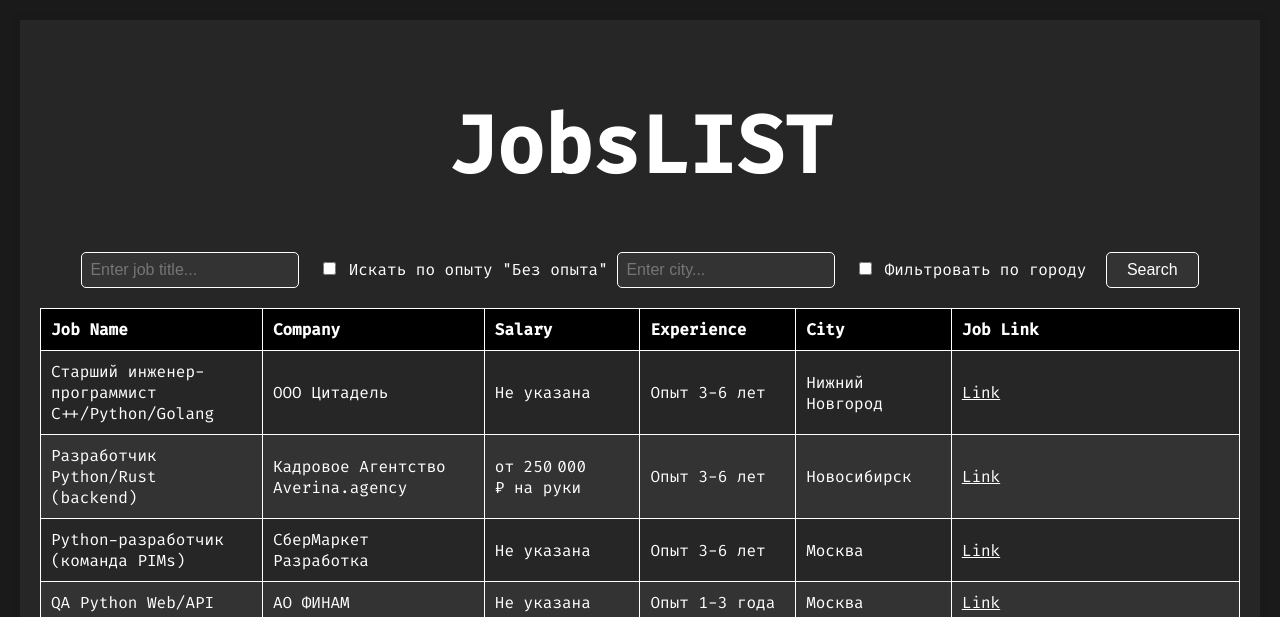
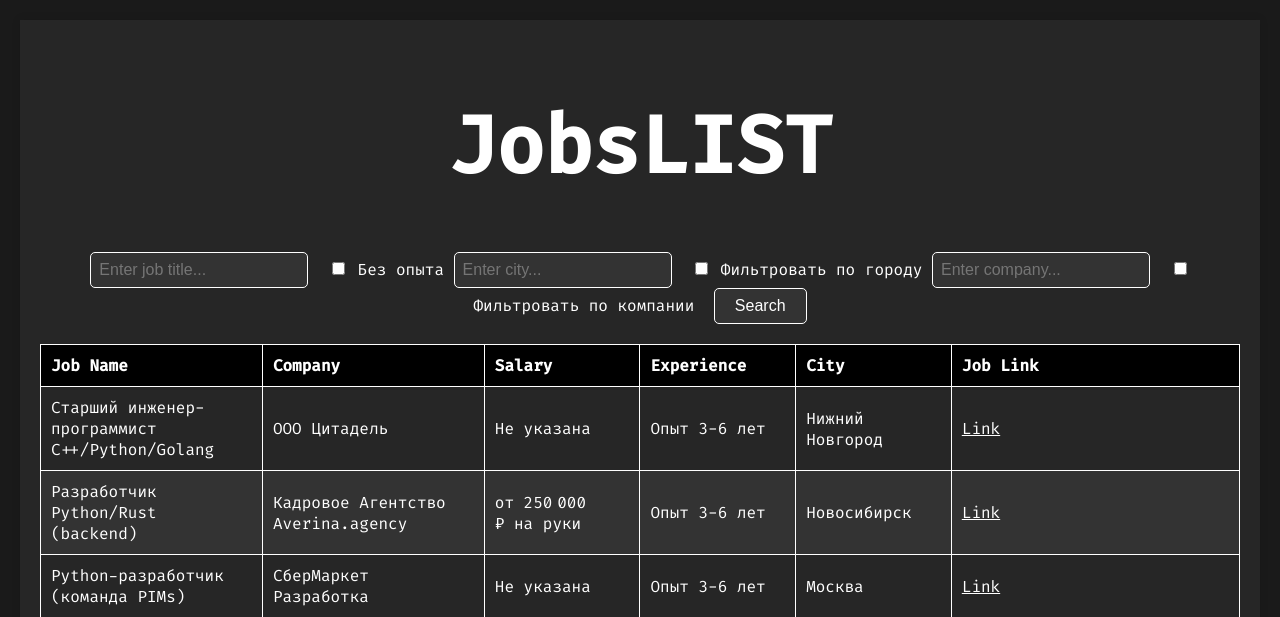
Before and after one commit to falsepromisw/-, a Flask app: page / in a window 1280 px wide. Shown: the top 617 px of the page. Run offline with Flask 3, Linux system fonts and the light colour scheme; data comes from the database, SQL or seed files in the repository; both versions use the stored data as it was after the commit.

Commit message:
фильтр по комании

```diff
--- a/app.py
+++ b/app.py
@@ -24,6 +24,7 @@ def update_jobs():
 def get_jobs():
     experience_filter = request.args.get('experience', None)
     city_filter = request.args.get('city', None)
+    company_filter = request.args.get('company', None)
     try:
         conn = sqlite3.connect(db_path)
         cursor = conn.cursor()
@@ -38,6 +39,10 @@ def get_jobs():
             query += " AND City = ?"
             params.append(city_filter)
 
+        if company_filter:
+            query += " AND Company LIKE ?"
+            params.append(f"%{company_filter}%")
+
         cursor.execute(query, params)
         jobs = cursor.fetchall()
         conn.close()
@@ -45,5 +50,6 @@ def get_jobs():
     except Exception as e:
         return jsonify({'error': str(e)}), 500
 
+
 if __name__ == '__main__':
     app.run(debug=True)
--- a/templates/index.html
+++ b/templates/index.html
@@ -124,10 +124,13 @@
         <div class="search-container">
             <input type="text" id="search-input" class="search-input" placeholder="Enter job title...">
             <input type="checkbox" id="checkbox-experience">
-            <label for="checkbox-experience">Искать по опыту "Без опыта"</label>
+            <label for="checkbox-experience">Без опыта</label>
             <input type="text" id="city-input" class="search-input" placeholder="Enter city...">
             <input type="checkbox" id="checkbox-city">
             <label for="checkbox-city">Фильтровать по городу</label>
+            <input type="text" id="company-input" class="search-input" placeholder="Enter company...">
+            <input type="checkbox" id="checkbox-company">
+            <label for="checkbox-company">Фильтровать по компании</label>
             <button id="search-button" class="search-btn">Search</button>
         </div>
         <table id="jobs-table">
@@ -158,6 +161,9 @@
                 if ($("#checkbox-city").prop("checked")) {
                     params.city = $("#city-input").val();
                 }
+                if ($("#checkbox-company").prop("checked")) {
+                    params.company = $("#company-input").val();
+                }
                 $.get(query, params, function(data) {
                     let tableBody = $("#jobs-table tbody");
                     tableBody.empty();
@@ -181,7 +187,8 @@
                 let jobName = $("#search-input").val();
                 let experience = $("#checkbox-experience").prop("checked") ? "Без опыта" : "";
                 let city = $("#checkbox-city").prop("checked") ? $("#city-input").val() : "";
-                $.get("/update_jobs", { job_name_search: jobName, experience: experience, city: city }, function(data) {
+                let company = $("#checkbox-company").prop("checked") ? $("#company-input").val() : "";
+                $.get("/update_jobs", { job_name_search: jobName, experience: experience, city: city, company: company }, function(data) {
                     console.log(data.message);
                     fetchJobs();
                 }).fail(function(jqXHR, textStatus, errorThrown) {
```
Also changed, not shown: hh.py (line endings or trailing spaces), jobs.db.
